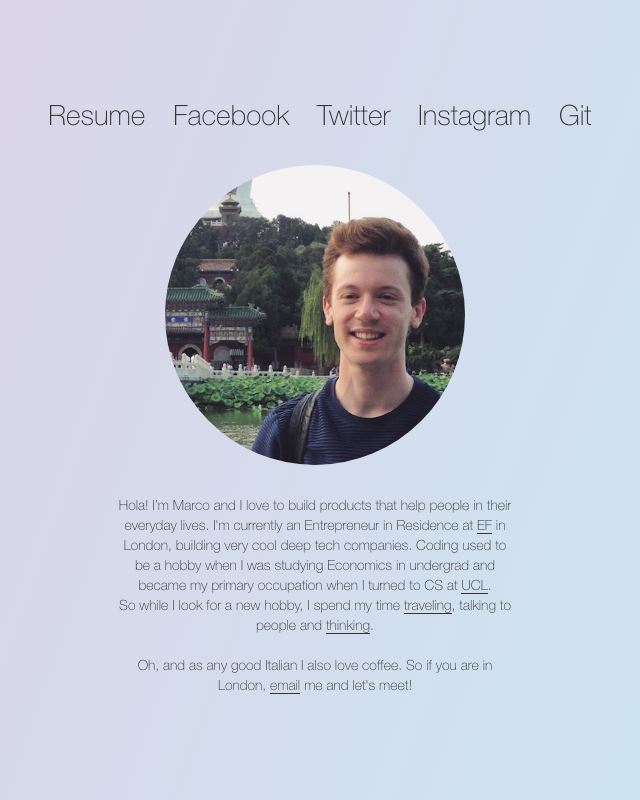
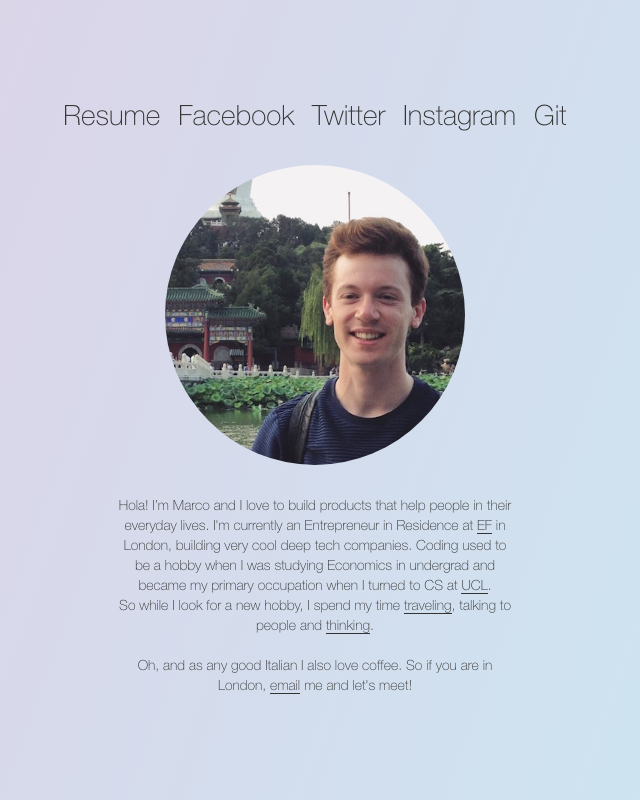
Before and after one commit to marcogreselin/marcogreselin.github.io, a plain HTML site: page index.html in a window 1280 px wide. Shown: the whole page, without its empty margins (325-965 px from the left). Drawn offline with nearby package versions, Linux system fonts and the light colour scheme.

Commit message:
Back to previous

```diff
--- a/css/main.css
+++ b/css/main.css
@@ -161,7 +161,6 @@ ul {
 
 li {
     display: inline;
-    margin-left: 10px;
 }
 
 li:hover {
```
